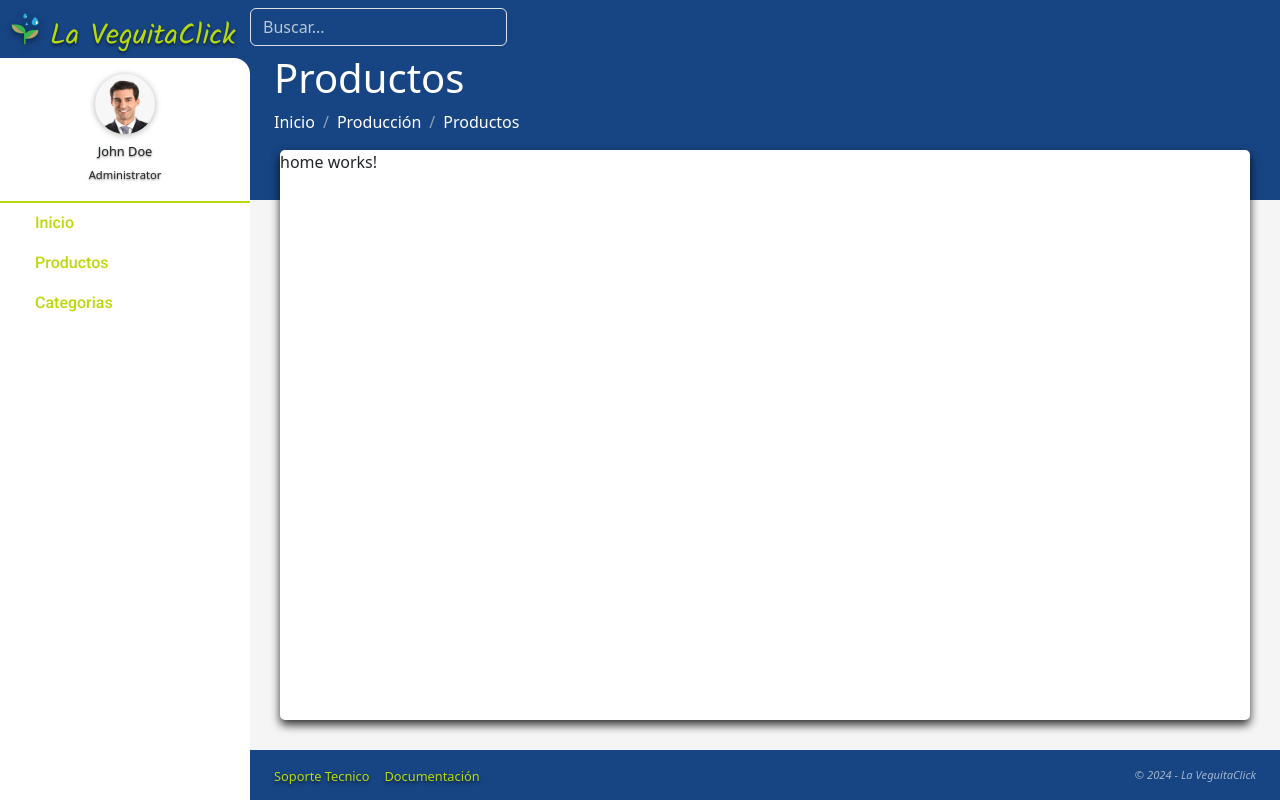
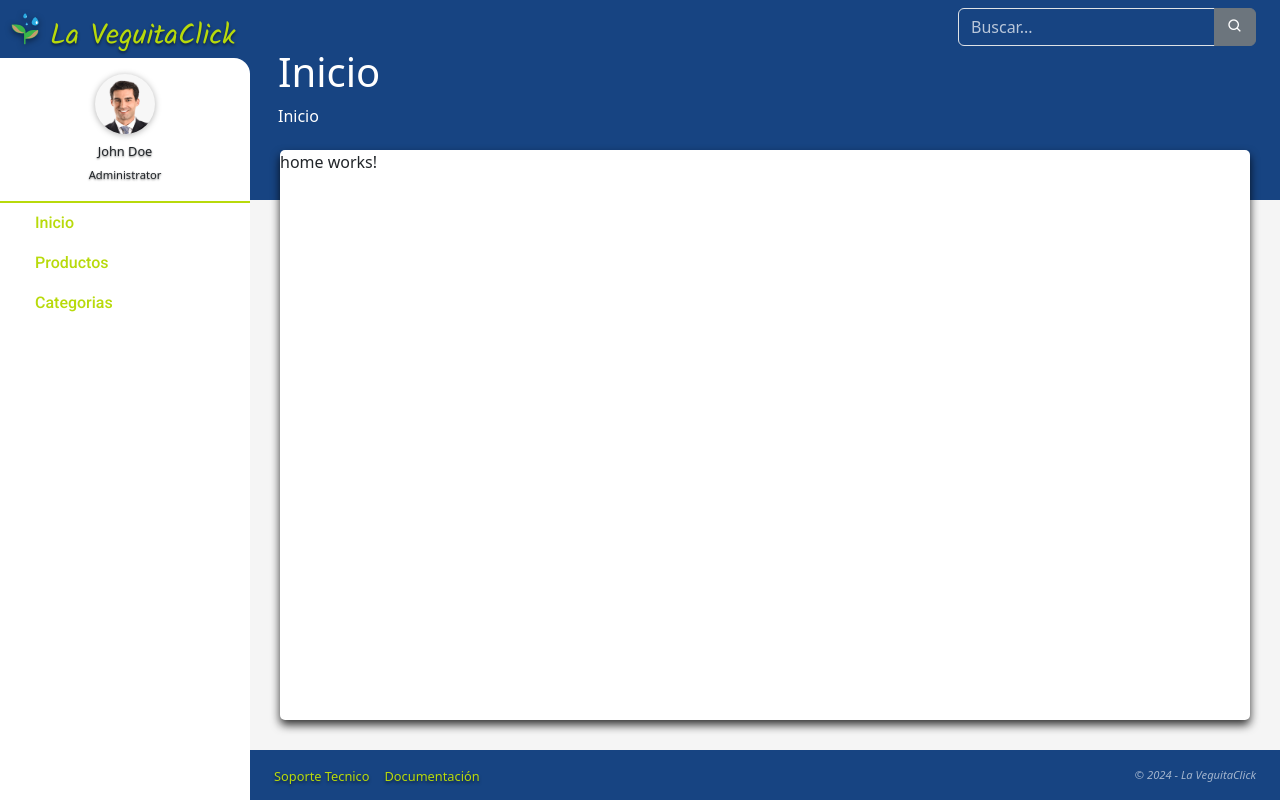
Before and after one commit to OrelNaranjo/veguitaclick, an Angular app in the folder frontend/: page /home in a window 1280 px wide. Built offline with nearby package versions, Linux system fonts and the light colour scheme.

Commit message:
Agregar los estados del titulo y direcciones de la pagina

```diff
--- a/frontend/src/app/components/header/header.component.html
+++ b/frontend/src/app/components/header/header.component.html
@@ -1,13 +1,22 @@
-<nav class="navbar navbar-expand navbar-theme">
+<nav class="navbar navbar-expand navbar-theme float-end me-4">
   <form class="d-none d-sm-inline-block">
-    <input class="form-control form-control-lite" type="text" placeholder="Buscar..." />
+    <div class="input-group">
+      <input class="form-control form-control-lite" type="text" placeholder="Buscar..." />
+      <button class="btn btn-secondary" type="button">
+        <i class="bx bx-search"></i>
+      </button>
+    </div>
   </form>
 </nav>
-<h1 class="header-title ms-4 text-white">Productos</h1>
-<nav aria-label="breadcrumb">
-  <ol class="breadcrumb ms-4">
-    <li class="breadcrumb-item "><a href="/dashboard-default">Inicio</a></li>
-    <li class="breadcrumb-item "><a href="#">Producción</a></li>
-    <li class="breadcrumb-item active" aria-current="page">Productos</li>
-  </ol>
-</nav>
+<div class="title float-start mt-5 ms-1">
+  <h1 class="header-title ms-4 text-white">{{ stateService.title$ | async }}</h1>
+  <nav aria-label="breadcrumb">
+    <ol class="breadcrumb ms-4">
+      @for(crumb of (stateService.breadcrumb$ | async); track crumb){
+      <li class="breadcrumb-item">
+        <a [routerLink]="[crumb.url]">{{ crumb.name }}</a>
+      </li>
+    }
+    </ol>
+  </nav>
+</div>
--- a/frontend/src/app/components/header/header.component.ts
+++ b/frontend/src/app/components/header/header.component.ts
@@ -1,13 +1,26 @@
 import { Component } from '@angular/core';
-import { RouterLink } from '@angular/router';
+import { NavigationEnd, Router, RouterLink } from '@angular/router';
+import { StateService } from '../../services/state.service';
+import { AsyncPipe } from '@angular/common';
 
 @Component({
   selector: 'app-header',
   standalone: true,
-  imports: [RouterLink],
+  imports: [RouterLink, AsyncPipe],
+  providers: [StateService],
   templateUrl: './header.component.html',
   styleUrl: './header.component.scss'
 })
 export class HeaderComponent {
+  title!: string;
 
+  constructor(private router: Router, public stateService: StateService) {}
+
+  ngOnInit(): void {
+    this.router.events.subscribe(event => {
+      if (event instanceof NavigationEnd) {
+        this.stateService.updateTitleAndBreadcrumb(event.url);
+      }
+    });
+  }
 }
```
